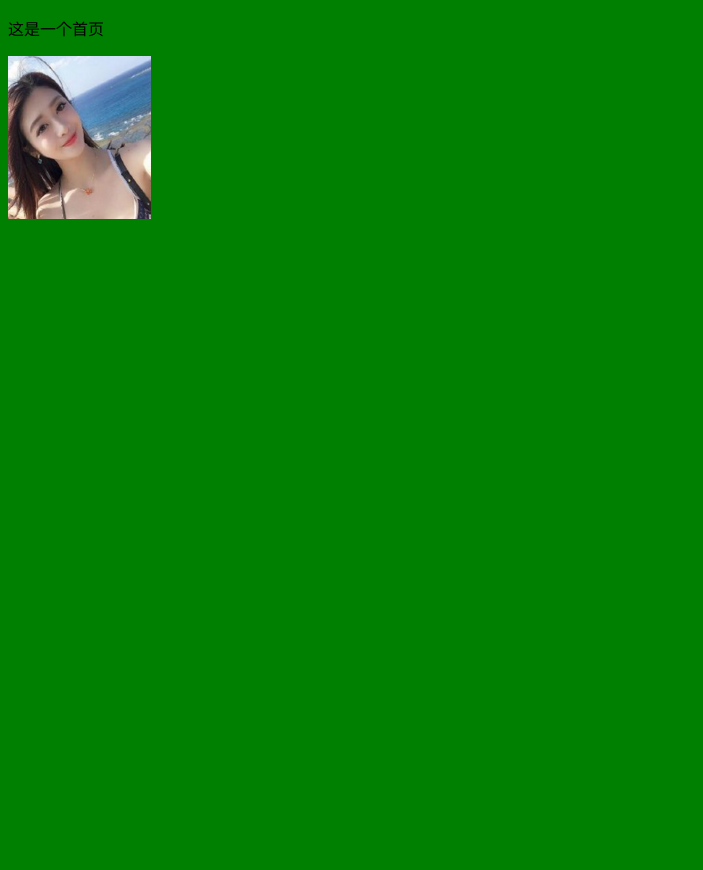
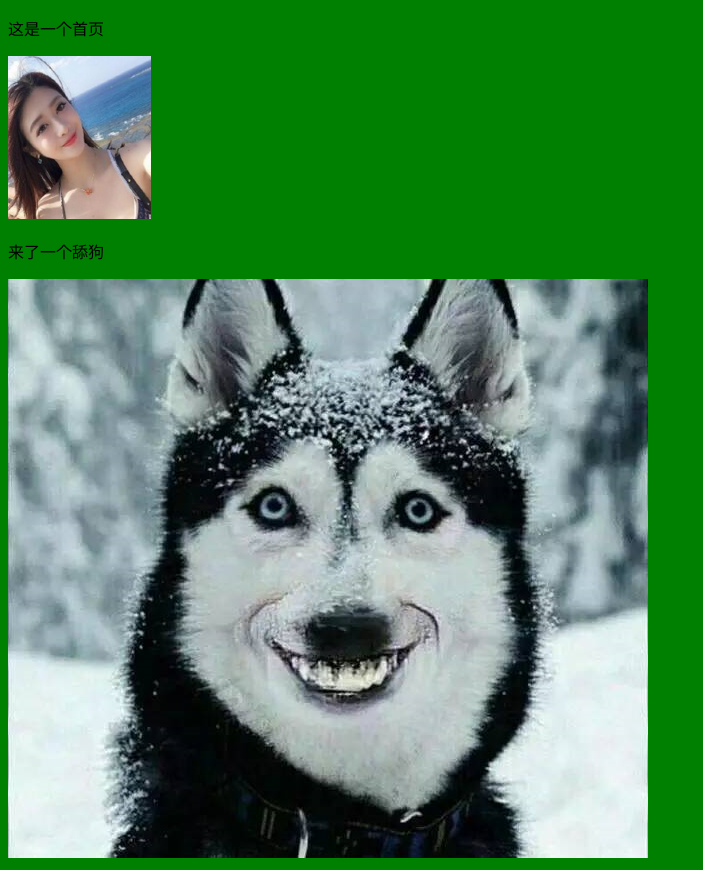
Before and after one commit to penglin0613/studyGitHub50_01, a plain HTML site: page index.html in a window 1280 px wide. Shown: the whole page, without its empty margins (0-703 px from the left). Before the commit the page ends 800 px from the top, so only its background shows below. Drawn offline with Linux system fonts and the light colour scheme.

Commit message:
来了一只舔狗

```diff
--- a/index.html
+++ b/index.html
@@ -9,5 +9,7 @@
 <body>
     <p>这是一个首页</p>
     <img src="./ml05.png" alt="">
+    <p>来了一个舔狗</p>
+    <img src="./dog.png" alt="">
 </body>
 </html>
```
Also changed, not shown: dog.png (added).
